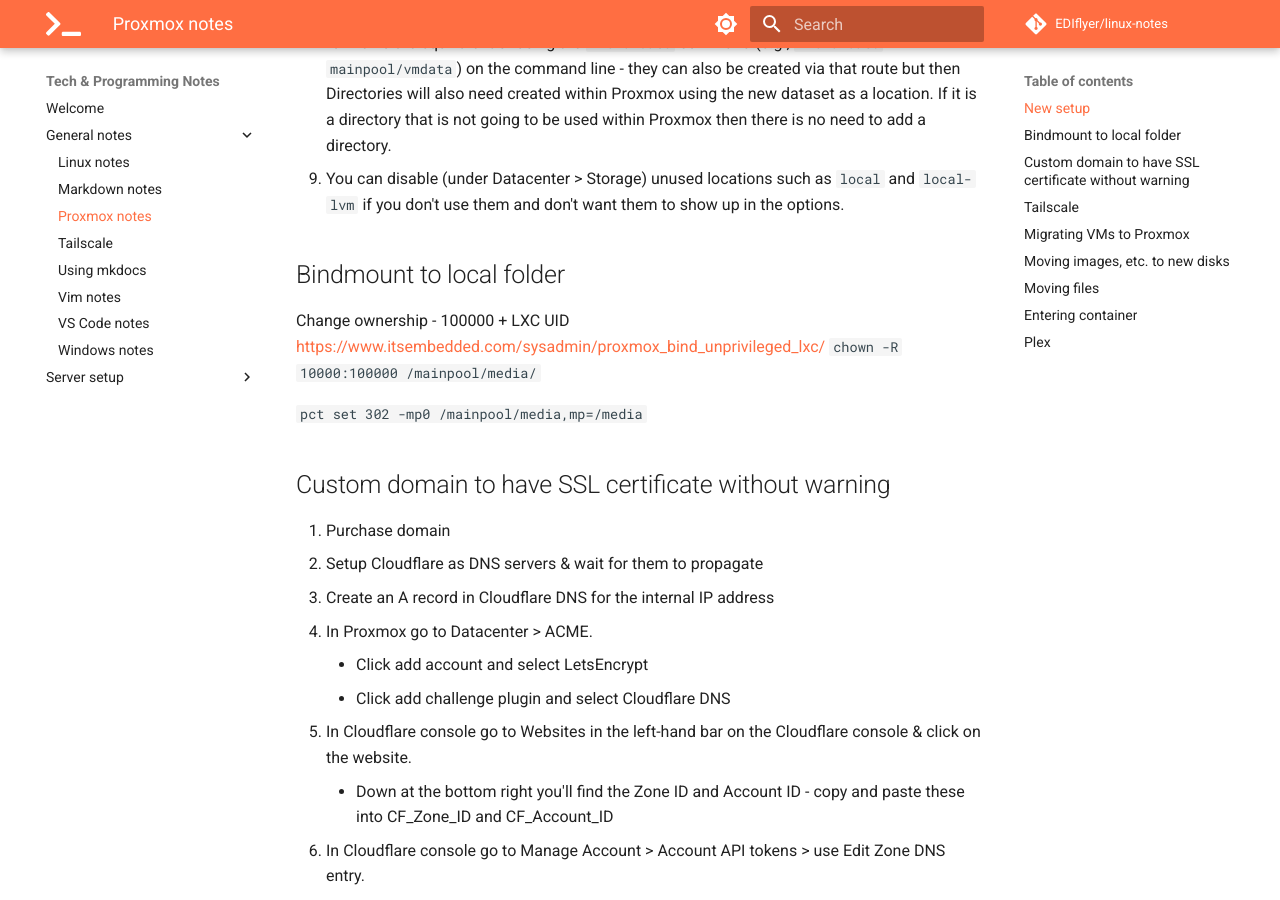
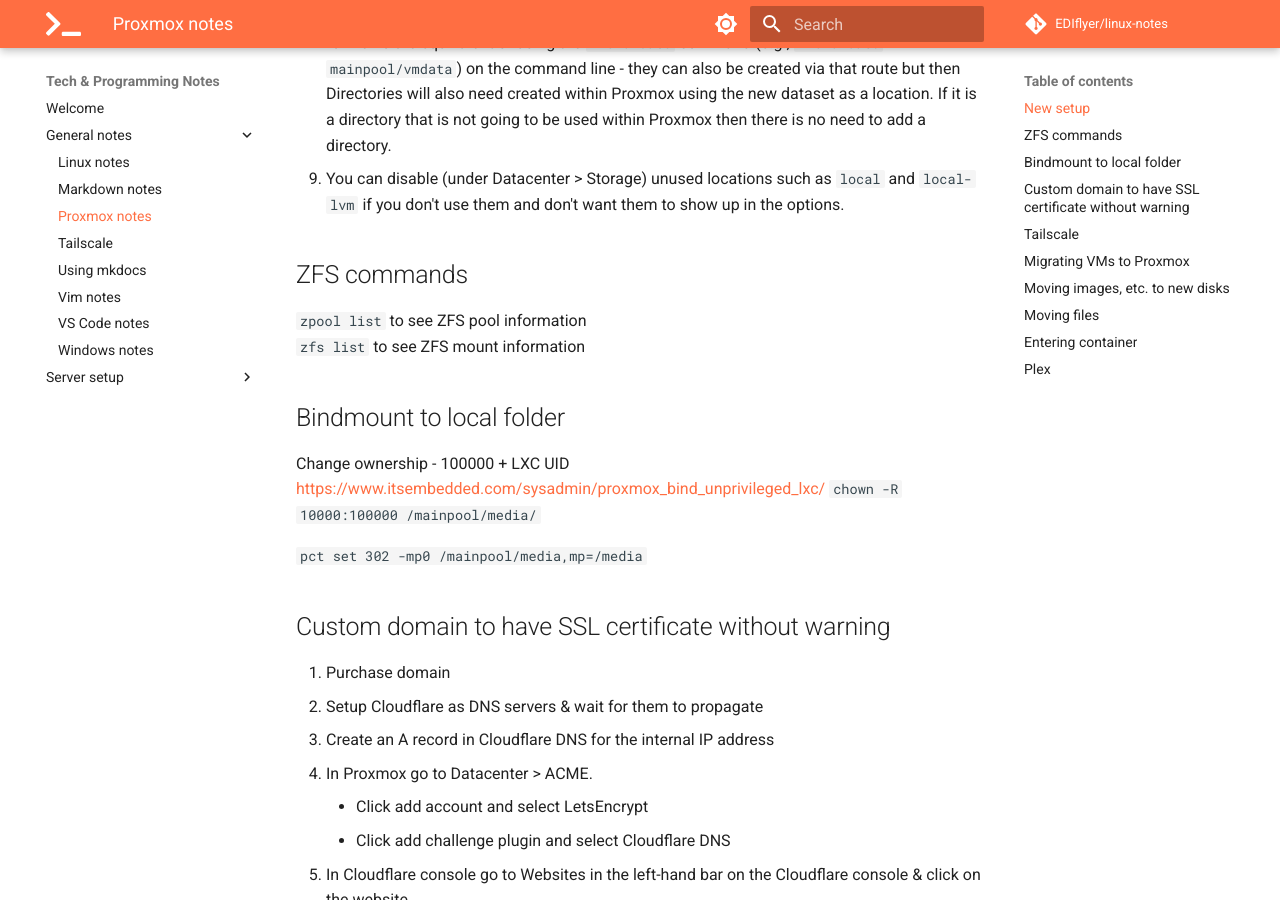
Before and after one commit to EDIflyer/linux-notes, an MkDocs documentation site: the page built from docs/general-notes/proxmox_notes.md, in a window 1280 px wide and 900 px high, scrolled down 717 px. Built offline with MkDocs 1.6.1 and Material for MkDocs 9.7.7, drawn with Linux system fonts in a browser that asks for light colours; comment, search, counter and statistics services are not loaded.

Commit message:
docs: update important typo in mount point owner ID and add some useful ZFS commands

```diff
--- a/docs/general-notes/proxmox_notes.md
+++ b/docs/general-notes/proxmox_notes.md
@@ -8,6 +8,11 @@
 1. [node] > Disks > ZFS > Create: ZFS to create a new ZFS pool.  (If no disks showing as available then go up one level to Disks and wipe those that are not empty that should be or initialize new disks.)  Resulting pool will be available in the root directory of the node (e.g., `/mainpool`).  RAID level RAIDZ allows for one disk to fail (Z2 and Z3 allow 2 or 3 disks respectively).  Compression should be left as `on` (defaults to lz4).  Leave `Add Storage` checked - this will add the resulting pool to the main Datacenter.
 1. It is recommended that no files should be stored in the root of the new main ZFS pool.  We need to create datasets within the pool - this is achieved by going to Datacenter > Storage > Add > ZFS (for Disk images and Containers) and Add > Directory (for other file types).  The former is the equivalent of using the `zfs create` command (e.g., `zfs create mainpool/vmdata`) on the command line - they can also be created via that route but then Directories will also need created within Proxmox using the new dataset as a location.  If it is a directory that is not going to be used within Proxmox then there is no need to add a directory.
 1. You can disable (under Datacenter > Storage) unused locations such as `local` and `local-lvm` if you don't use them and don't want them to show up in the options.
+
+## ZFS commands
+`zpool list` to see ZFS pool information
+`zfs list` to see ZFS mount information
+
 
 ## Bindmount to local folder
 Change ownership - 100000 + LXC UID https://www.itsembedded.com/sysadmin/proxmox_bind_unprivileged_lxc/
```
